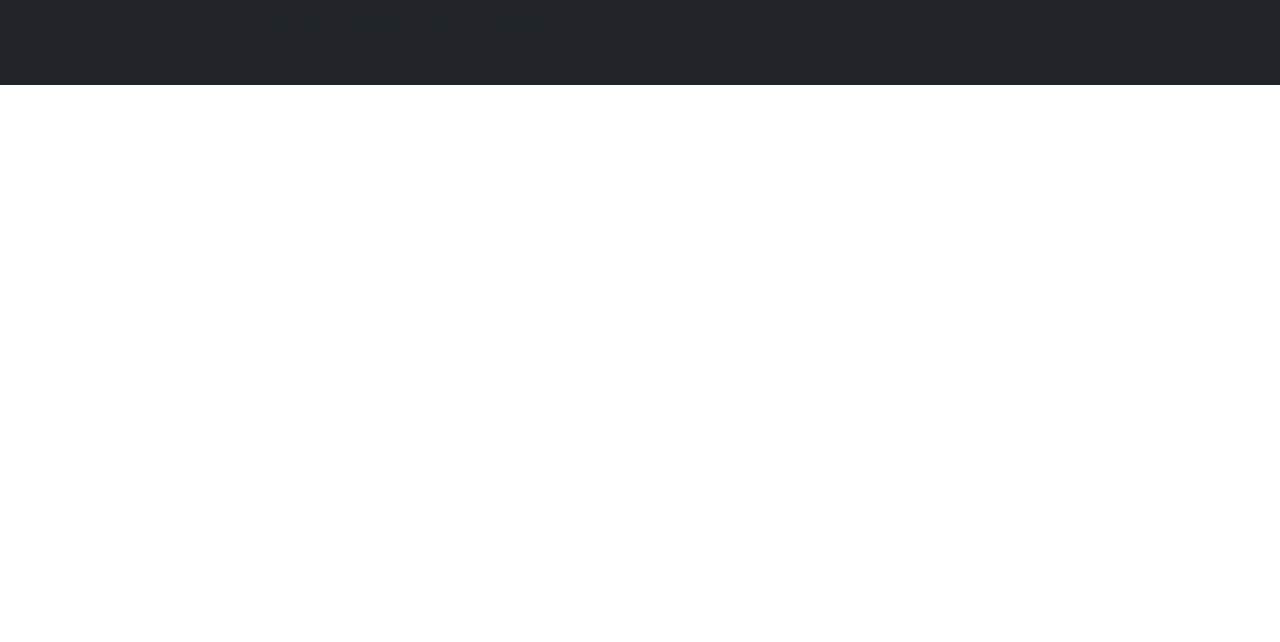
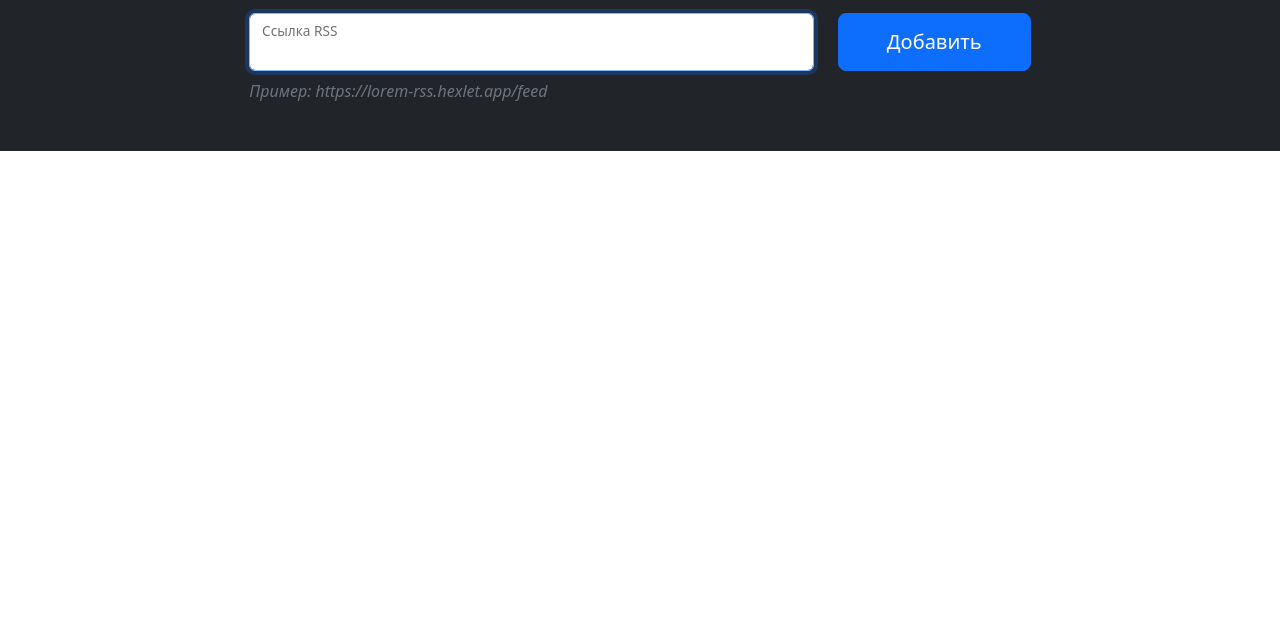
Before and after one commit to Valeriya-Makhmutova/frontend-project-11, a website built with Vite: page index.html in a window 1280 px wide. Shown: the part 158-800 px from the top of the page. Built offline with nearby package versions, Linux system fonts and the light colour scheme.

Commit message:
layout of start page is ready

```diff
--- a/index.html
+++ b/index.html
@@ -1,11 +1,13 @@
 <!doctype html>
 <html lang="en">
+
 <head>
   <meta charset="UTF-8" />
   <link rel="icon" type="image/png" href="/src/pictures/rss-symbol.png" />
   <meta name="viewport" content="width=device-width, initial-scale=1.0" />
   <title>RSS агрегатор</title>
 </head>
+
 <body>
   <!-- <div id="app"></div> -->
   <div></div>
@@ -15,14 +17,32 @@
         <div class="col-md-10 col-lg-8 mx-auto text-white">
           <h1 class="display-3 mb-0">RSS агрегатор</h1>
           <p class="lead">Начните читать RSS сегодня! Это легко, это красиво.</p>
-            <form action class="rss-form text-body"></form>
-            <p class="mt-2 mb-0 text-muted">Пример: https://lorem-rss.hexlet.app/feed</p>
+          <form action class="rss-form text-body">
+            <div class="row">
+              <div class="col">
+                <div class="form-floating">
+                  <input id="url-input" autofocus type="text" required name="url" aria-label="url" aria-label="url"
+                    class="form-control w-100" placeholder="ссылка RSS" autocomplete="off" wfd-id="id0">
+                  <label for="url-input">Ссылка RSS</label>
+                </div>
+              </div>
+              <div class="col-auto">
+                <button type="submit" aria-label="add"
+                class="h-100 btn btn-lg btn-primary px-sm-5">Добавить</button>
+              </div>
+            </div>
+          </form>
+          <p class="mt-2 mb-0 fst-italic text-secondary">Пример: https://lorem-rss.hexlet.app/feed</p>
+          <p class="feedback m-0 position-absolute small text-danger"></p>
         </div>
       </div>
     </section>
-      <section class="container-fluid container-xxl p-5"></section>
+    <section class="container-fluid container-xxl p-5">
+
+    </section>
   </main>
   <footer></footer>
   <script type="module" src="/src/main.js"></script>
 </body>
+
 </html>
```
Lines whose indentation alone changed are shown as unchanged.
